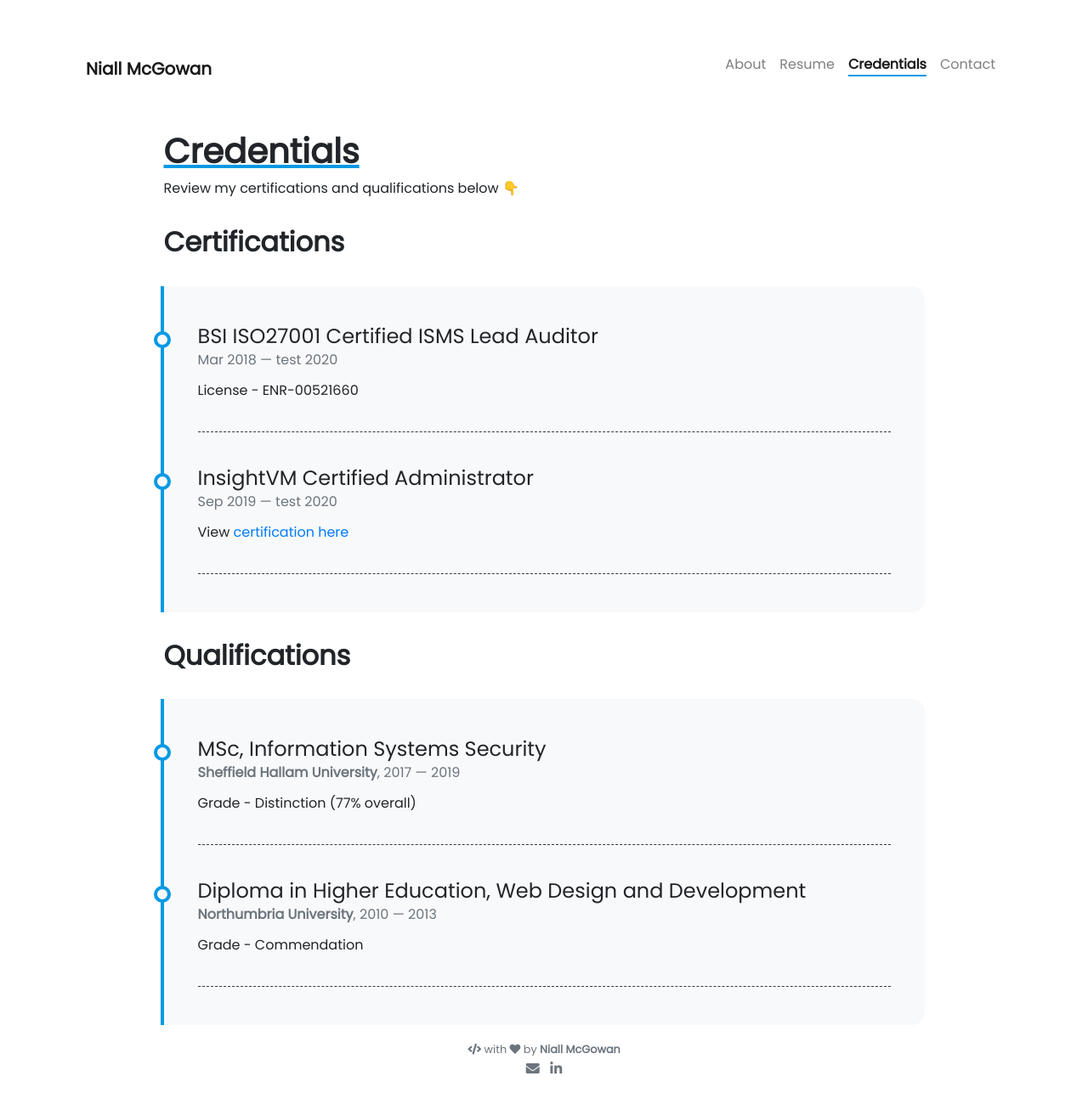
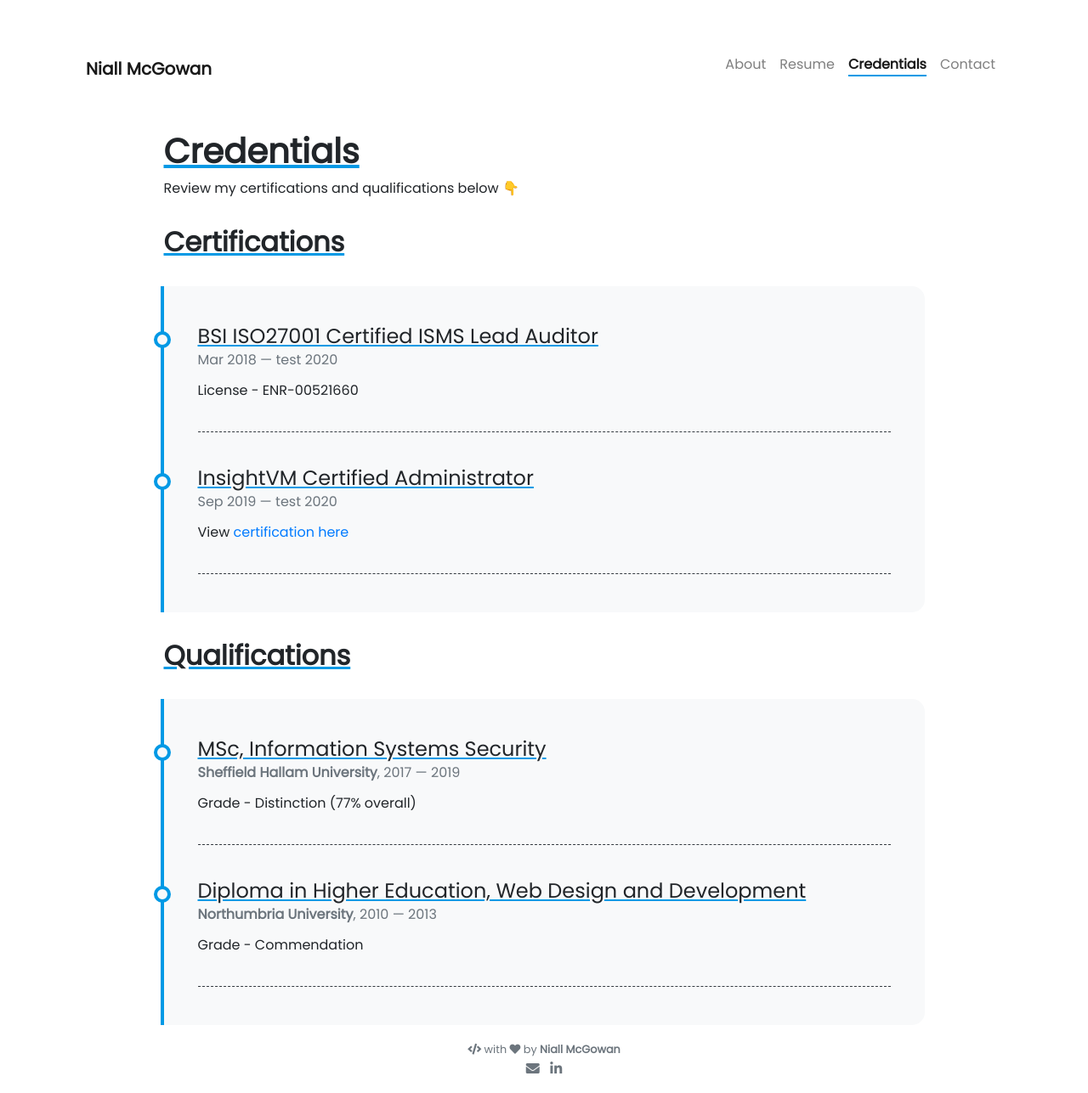
Before and after one commit to niall-mcgowan/niall-mcgowan.github.io, a Jekyll site: the page built from pages/credentials.md, in a window 1280 px wide. Shown: the whole page at 85% size. Built offline with Jekyll 4.4.1, drawn with Linux system fonts in a browser that asks for light colours; nearby versions of some CDN libraries; emoji names are drawn with the system emoji font.

Commit message:
Update style.scss

```diff
--- a/assets/css/style.scss
+++ b/assets/css/style.scss
@@ -2,7 +2,7 @@
 ---
 @import "portfolYOU";
 
-.h1, h1 {
+.h1, h1, .h2, h2, .h3, h3 {
     text-decoration: underline;
     text-decoration-color: #0099E5;
   }
```
